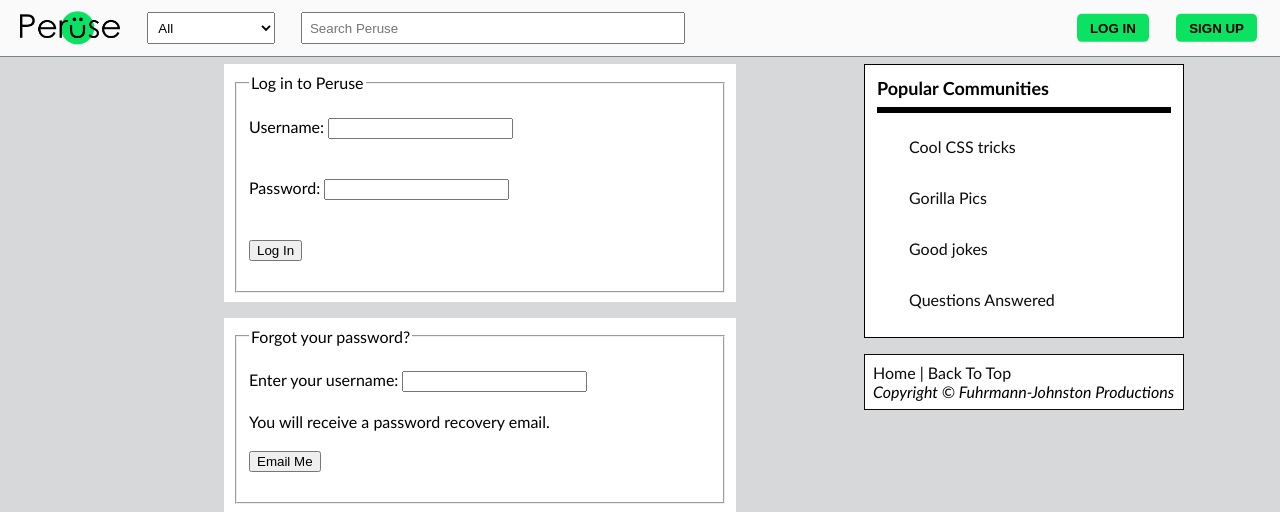
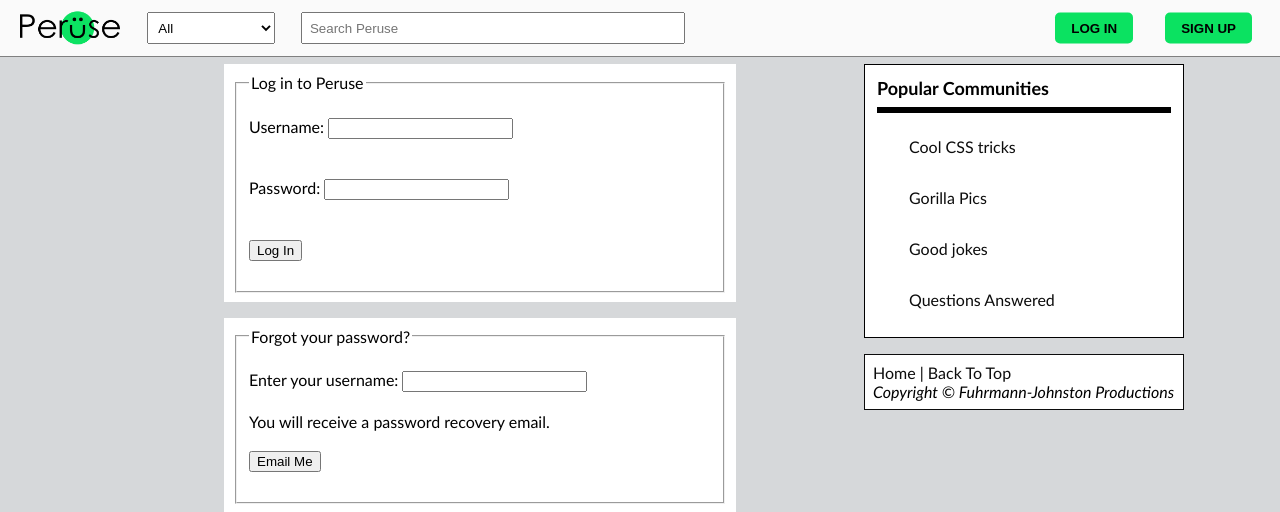
Before and after one commit to hansfuhr/360_Peruse, a PHP site: page /login in a window 1280 px wide. Shown: the top 512 px of the page. Run offline with PHP 8.4, Linux system fonts and the light colour scheme.

Commit message:
2020-04-03 6:07

```diff
--- a/css/index.css
+++ b/css/index.css
@@ -38,7 +38,7 @@ header {
 	transform: translate(0, -50%);
 }
 
-#signup-btn, #login-btn {
+.header-btn {
 	position: relative;
 	float: right;
 	display: inline-block;
@@ -56,7 +56,7 @@ header {
 	transition: all 0.4s ease 0s;
 }
 
-#signup-btn:hover, #login-btn:hover{
+.header-btn:hover {
 	background: #434343;
 	color: white;
 	letter-spacing: 1px;
--- a/header.php
+++ b/header.php
@@ -7,6 +7,13 @@
 		<option>Top Communities</option>
 	</select>
 	<input type="search" id="search-bar" placeholder="Search Peruse">
-	<a href="/signup"><input id="signup-btn" type="button" value="SIGN UP"></a>
-	<a href="/login"><input id="login-btn" type="button" value="LOG IN"></a>
+	<?php
+		if (isset($_SESSION['loggedInAs'])) {
+			echo "<a href='/logout.php?url=".$_SERVER['REQUEST_URI']."'><input class='header-btn' type='button' value='LOG OUT' /></a>";
+			echo "<a href='/p/".$_SESSION['loggedInAs']."'><input class='header-btn' type='button' value='p/".$_SESSION['loggedInAs']."' /></a>";
+		} else {
+			echo "<a href='/signup' ><input class='header-btn' type='button' value='SIGN UP' /></a>";
+			echo "<a href='/login'' ><input class='header-btn' type='button' value='LOG IN' /></a>";
+		}
+	?>
 </header>
--- a/login.php
+++ b/login.php
@@ -12,11 +12,11 @@
 		$database = "peruse_db";
 		$mysqli = new mysqli($host, $db_username, $db_password, $database);
 
-		$sql = "SELECT username FROM account WHERE username='$username' AND password='$password'";
+		$sql = "SELECT username FROM account WHERE username='".$_POST['username']."' AND password='".$_POST['password']."'";
 		$result = $mysqli->query($sql);
 		if ($result->num_rows === 1) {
-			$_SESSION['loggedInAs'] = $username;
-
+			$_SESSION['loggedInAs'] = $_POST['username'];
+			header("location:/");
 		}
 	} else {
 //		$_SESSION['preLogin'] = $_SERVER['HTTP_REFERER'];
```
Also changed, not shown: js/feed.js (+12 -1 lines), loadFeed.php (+4 -4 lines), logout.php (added, +7 -0 lines).
